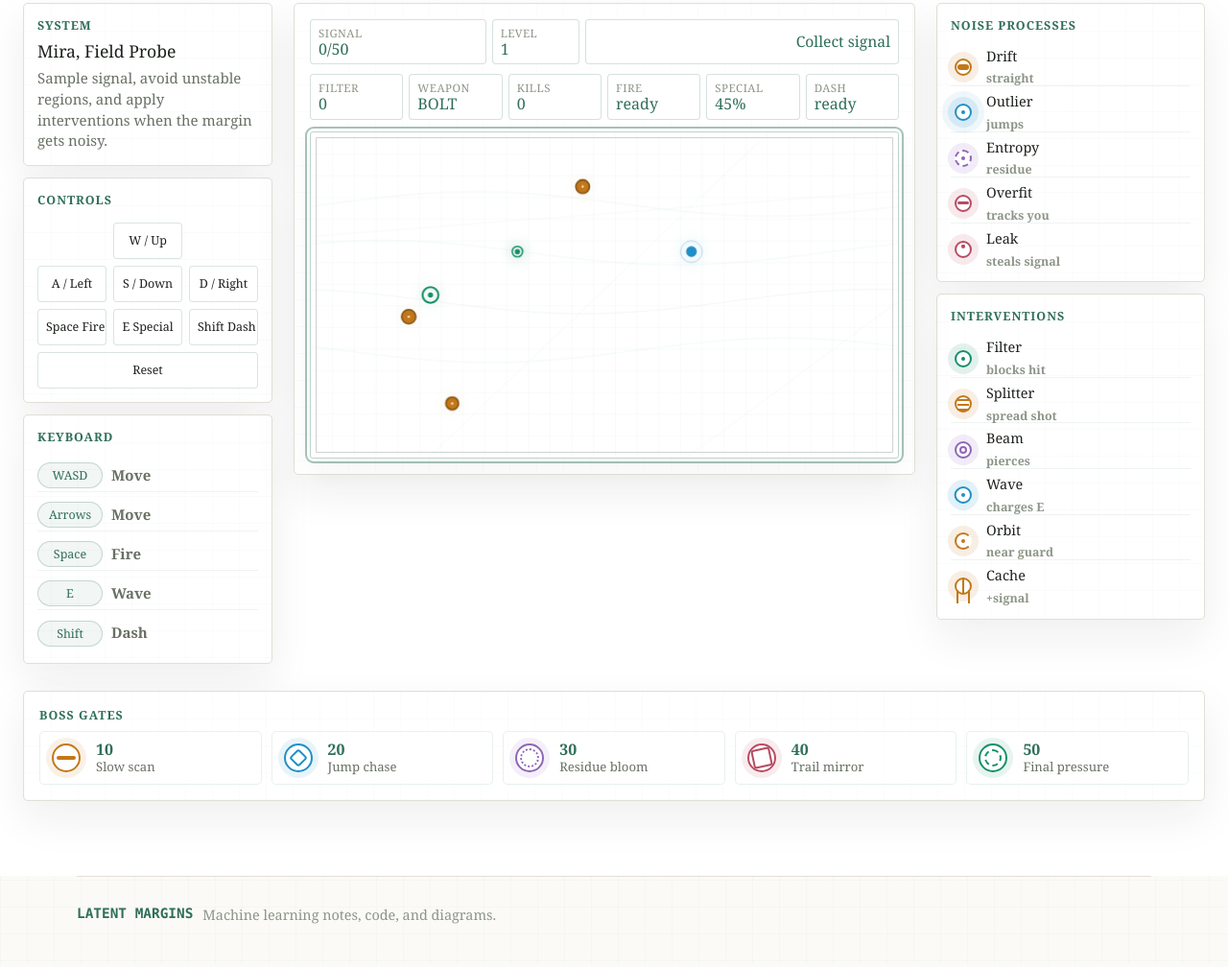
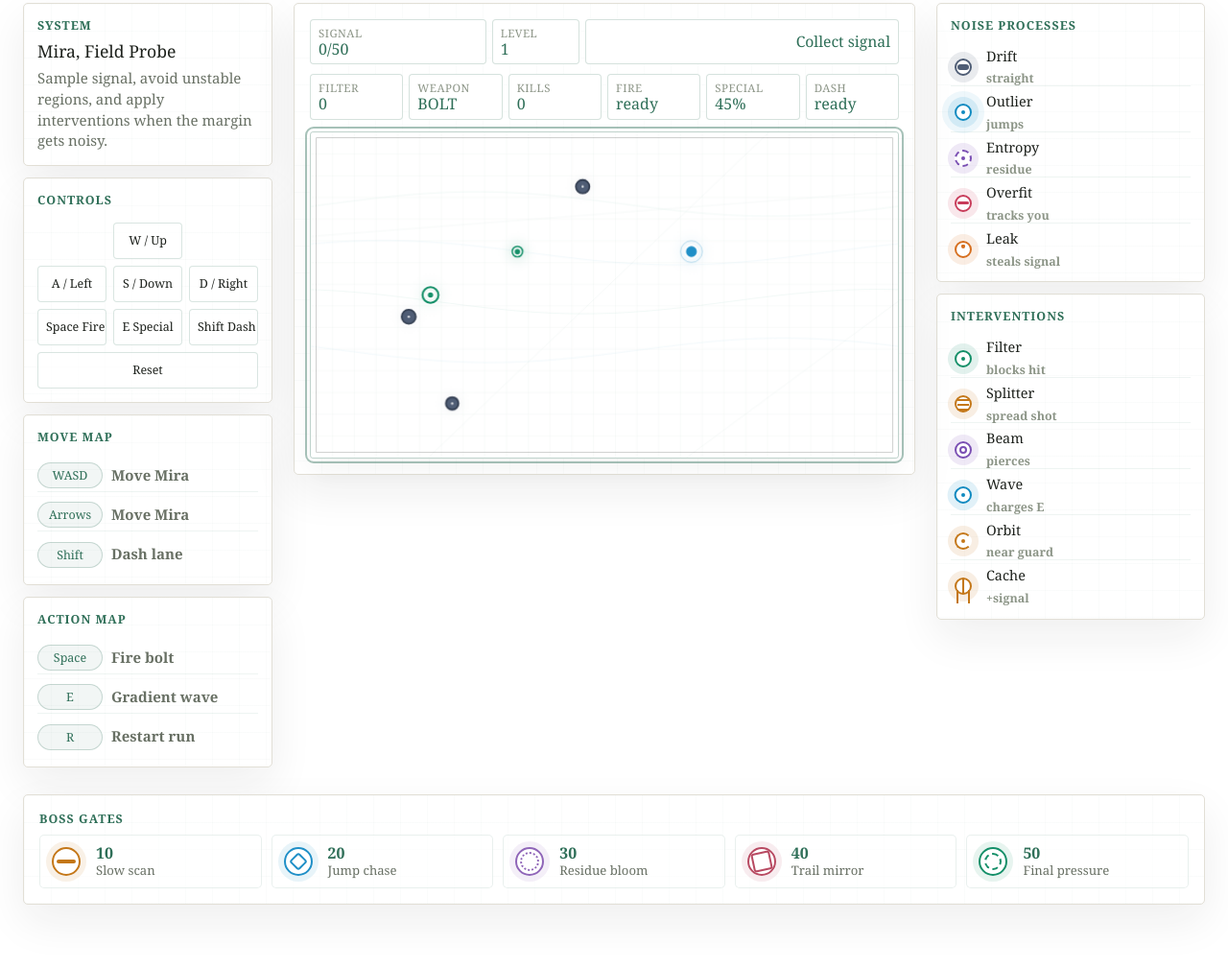
Before and after one commit to boredAtTheMoment/latent-margins, an Astro site: page /latent-margins/break in a window 1280 px wide. Shown: the part 315-1323 px from the top of the page at 96% size. Built offline with nearby package versions, Linux system fonts and the light colour scheme; Astro itself is replaced by a stand-in of ours; animation ran at ten frames a second.

Commit message:
Refine enemy colors and control maps

```diff
--- a/src/components/SignalLabGame.astro
+++ b/src/components/SignalLabGame.astro
@@ -33,13 +33,18 @@
         <button type="button" data-reset>Reset</button>
       </div>
 
-      <div class="keyboard-map console-card" aria-label="Keyboard map">
-        <p class="console-label">Keyboard</p>
-        <div><kbd>WASD</kbd><span>Move</span></div>
-        <div><kbd>Arrows</kbd><span>Move</span></div>
-        <div><kbd>Space</kbd><span>Fire</span></div>
-        <div><kbd>E</kbd><span>Wave</span></div>
-        <div><kbd>Shift</kbd><span>Dash</span></div>
+      <div class="keyboard-map console-card" aria-label="Movement controls">
+        <p class="console-label">Move Map</p>
+        <div><kbd>WASD</kbd><span>Move Mira</span></div>
+        <div><kbd>Arrows</kbd><span>Move Mira</span></div>
+        <div><kbd>Shift</kbd><span>Dash lane</span></div>
+      </div>
+
+      <div class="keyboard-map console-card" aria-label="Action controls">
+        <p class="console-label">Action Map</p>
+        <div><kbd>Space</kbd><span>Fire bolt</span></div>
+        <div><kbd>E</kbd><span>Gradient wave</span></div>
+        <div><kbd>R</kbd><span>Restart run</span></div>
       </div>
     </aside>
 
@@ -278,11 +283,11 @@
       color: string;
     };
     const enemyPalette: Record<EnemyKind, { color: string; glow: string; accent: string }> = {
-      drift: { color: "#c47718", glow: "rgba(196, 119, 24, 0.16)", accent: "#8a5a18" },
-      outlier: { color: "#1f8fc7", glow: "rgba(31, 143, 199, 0.18)", accent: "#155e84" },
-      entropy: { color: "#8f65b8", glow: "rgba(143, 101, 184, 0.17)", accent: "#65458b" },
-      overfit: { color: "#b84a62", glow: "rgba(184, 74, 98, 0.17)", accent: "#843346" },
-      leak: { color: "#d06c2f", glow: "rgba(208, 108, 47, 0.16)", accent: "#92451d" }
+      drift: { color: "#4f5d75", glow: "rgba(79, 93, 117, 0.16)", accent: "#343f52" },
+      outlier: { color: "#0f8ac0", glow: "rgba(15, 138, 192, 0.18)", accent: "#0b5f86" },
+      entropy: { color: "#7a4fb3", glow: "rgba(122, 79, 179, 0.17)", accent: "#56357f" },
+      overfit: { color: "#c83c5a", glow: "rgba(200, 60, 90, 0.17)", accent: "#8e2c41" },
+      leak: { color: "#d66f1f", glow: "rgba(214, 111, 31, 0.16)", accent: "#974b17" }
     };
     const bossPalette: Record<BossKind, { color: string; glow: string; accent: string }> = {
       sentinel: { color: "#c47718", glow: "rgba(196, 119, 24, 0.24)", accent: "#8a5a18" },
--- a/src/styles/global.css
+++ b/src/styles/global.css
@@ -1411,26 +1411,32 @@ a:hover {
   border-radius: 999px;
 }
 
-.sprite-drift,
 .sprite-batch,
 .sprite-replay,
 .sprite-beacon {
   color: #c47718;
 }
 
+.sprite-drift {
+  color: #4f5d75;
+}
+
 .sprite-outlier,
 .sprite-probe {
-  color: #1f8fc7;
+  color: #0f8ac0;
 }
 
 .sprite-entropy,
 .sprite-regularizer {
-  color: #8f65b8;
-}
-
-.sprite-overfit,
+  color: #7a4fb3;
+}
+
+.sprite-overfit {
+  color: #c83c5a;
+}
+
 .sprite-leak {
-  color: #b84a62;
+  color: #d66f1f;
 }
 
 .sprite-filter,
```
